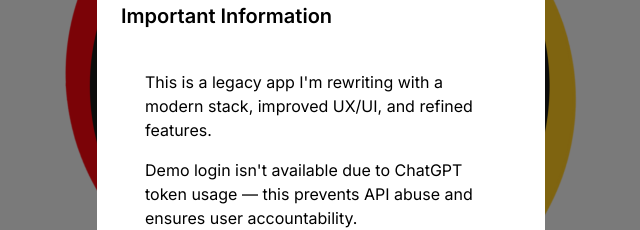
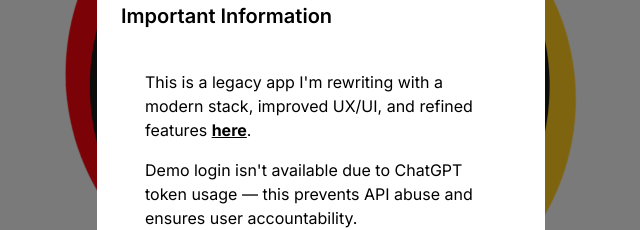
Before and after one commit to rm-reins/next-gpt-cityGuide, a Next.js app: page / in a window 1280 px wide. Shown: the part 200-430 px from the top of the page, without its empty margins (319-959 px from the left). Built offline with nearby package versions, Linux system fonts and the light colour scheme.

Commit message:
docs: update README and Popup component with link to modern app rebuild

```diff
--- a/components/Popup.jsx
+++ b/components/Popup.jsx
@@ -12,7 +12,14 @@ export default function Popup({ isOpen, onClose }) {
         <div className="card-body">
           <p className="text-muted-foreground">
             This is a legacy app I&apos;m rewriting with a modern stack,
-            improved UX/UI, and refined features.
+            improved UX/UI, and refined features{" "}
+            <a
+              href="https://github.com/Freemasoid/nextjs-urbaniq-explorer"
+              className="underline font-bold"
+            >
+              here
+            </a>
+            .
           </p>
           <p className="mt-2 text-muted-foreground">
             Demo login isn&apos;t available due to ChatGPT token usage — this
```
Also changed, not shown: 1 other file (tests, documents, lock files or other folders).
